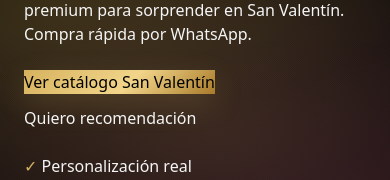
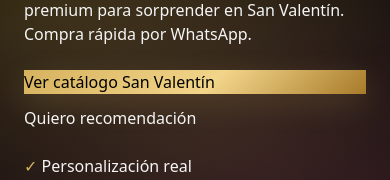
Before and after one commit to jgamarrad/nextjs-boilerplate, a Next.js app: page / in a window 390 px wide. Shown: the part 338-518 px from the top of the page. Built offline with nearby package versions, Linux system fonts and the light colour scheme.

Commit message:
Update page.tsx

```diff
--- a/app/page.tsx
+++ b/app/page.tsx
@@ -97,18 +97,16 @@ export default function Page() {
               Compra rápida por WhatsApp.
             </p>
 
-            <div className="mt-6 flex flex-wrap gap-3">
-              {/* Botón principal dorado → Catálogo */}
+            <div className="mt-6 flex flex-col gap-3 sm:flex-row sm:flex-wrap">
               <a
-                className="btn-primary gold-bg text-black shadow-[0_10px_30px_rgba(214,178,94,0.18)]"
+                className="btn-primary gold-bg text-black shadow-[0_10px_30px_rgba(214,178,94,0.18)] w-full sm:w-auto"
                 href="#catalogo"
               >
                 Ver catálogo San Valentín
               </a>
 
-              {/* Botón secundario → Recomendación (WhatsApp) */}
               <a
-                className="btn-secondary gold-border"
+                className="btn-secondary gold-border w-full sm:w-auto"
                 href={waLink(
                   "Hola, quiero recomendación. Presupuesto, para quién es y para cuándo lo necesito."
                 )}
@@ -118,6 +116,7 @@ export default function Page() {
                 Quiero recomendación
               </a>
             </div>
+
 
 
             <div className="mt-6 grid gap-3 sm:grid-cols-2">
```
